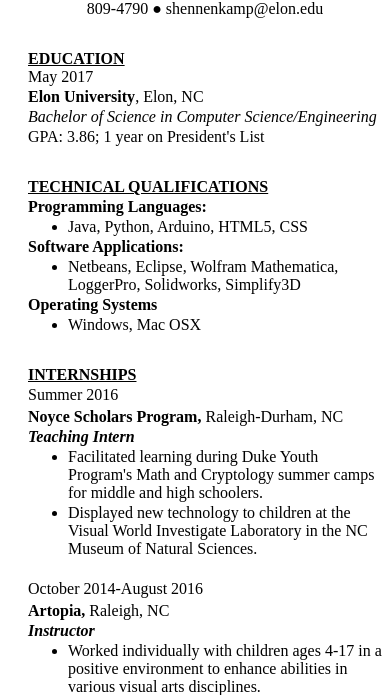
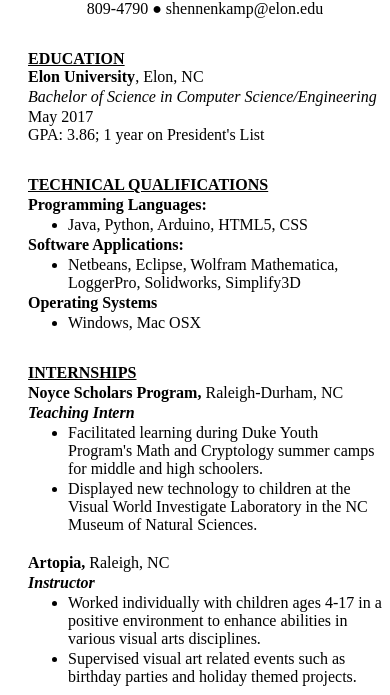
Before and after one commit to wupham/WUSHhomework1, a plain HTML site: page web/hennenkamp.html in a window 390 px wide. Shown: the part 128-823 px from the top of the page. Drawn offline with Linux system fonts and the light colour scheme.

Commit message:
Fixed Date

```diff
--- a/build/web/styles/hennenkamp.css
+++ b/build/web/styles/hennenkamp.css
@@ -67,9 +67,17 @@ h3 {
 	margin-bottom: 20px;
 }
 
+.smallDate {
+    display: none;
+}
+
 @media screen and (max-width: 500px){
 	.floatright {
-		float: none;
+		display: none;
 	}
 
+        .smallDate {
+            display: inline;
+        }
+
 }
--- a/web/hennenkamp.html
+++ b/web/hennenkamp.html
@@ -15,6 +15,7 @@
 			<p class="floatright">May 2017</p>
 			<p><strong>Elon University</strong>, Elon, NC</p>
 			<p class="italic">Bachelor of Science in Computer Science/Engineering</p>
+            <p class="smallDate">May 2017</p>
 			<p>GPA: 3.86; 1 year on President's List</p>
 		</div>
 		<div class="tech">
--- a/web/styles/hennenkamp.css
+++ b/web/styles/hennenkamp.css
@@ -67,9 +67,17 @@ h3 {
 	margin-bottom: 20px;
 }
 
+.smallDate {
+    display: none;
+}
+
 @media screen and (max-width: 500px){
 	.floatright {
-		float: none;
+		display: none;
 	}
 
+        .smallDate {
+            display: inline;
+        }
+
 }
```
Also changed, not shown: build/web/hennenkamp.html (+1 -0 lines), 3 other files.
